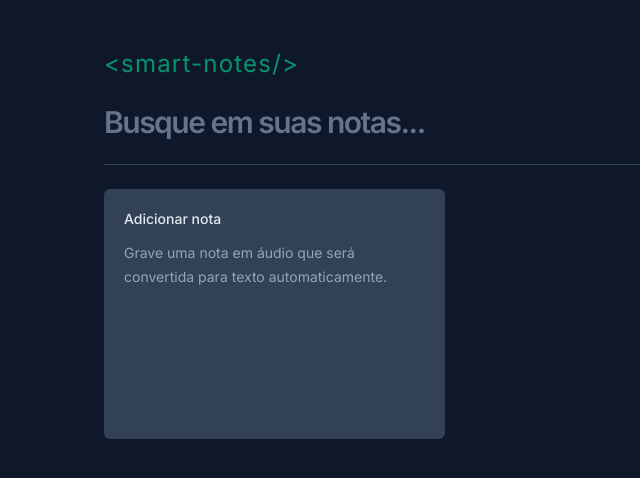
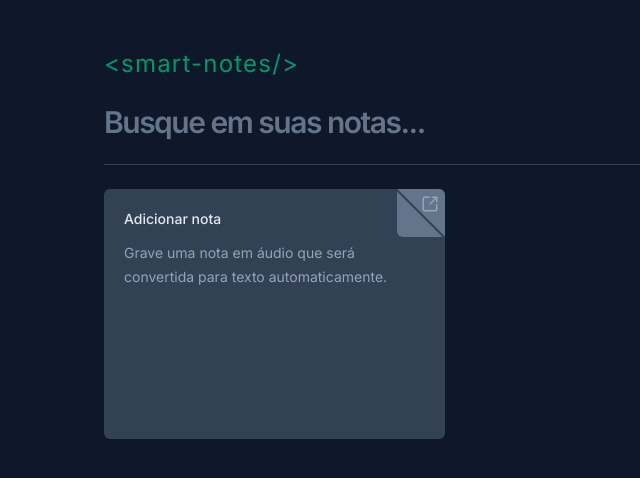
Before and after one commit to freddcf/smart-notes, a React (Vite) app: page / in a window 1280 px wide. Shown: the top 478 px of the page, without its empty margins (0-640 px from the left). Built offline with nearby package versions, Linux system fonts and the light colour scheme.

Commit message:
feat: improve new note design and behaviour

```diff
--- a/src/components/NewNoteCard.tsx
+++ b/src/components/NewNoteCard.tsx
@@ -1,5 +1,5 @@
 import * as Dialog from "@radix-ui/react-dialog";
-import { Mic, X } from "lucide-react";
+import { ArrowUpRightFromSquare, Mic, X } from "lucide-react";
 import { ChangeEvent, useState } from "react";
 import { toast } from "sonner";
 
@@ -12,6 +12,7 @@ let speechRecognition: SpeechRecognition | null = null;
 export default function NewNoteCard({ onNoteCreate }: NewNoteCardProps) {
   const [isRecording, setIsRecording] = useState(false);
   const [content, setContent] = useState("");
+  const [dialogToggle, setDialogToggle] = useState(false);
 
   function handleContentChange(e: ChangeEvent<HTMLTextAreaElement>) {
     setContent(e.target.value.trimStart());
@@ -78,9 +79,20 @@ export default function NewNoteCard({ onNoteCreate }: NewNoteCardProps) {
     }
   }
 
+  function handleDialogCLose() {
+    handleStopRecording();
+    setContent("");
+  }
+
   return (
-    <Dialog.Root>
-      <Dialog.Trigger className="rounded-md flex flex-col text-left bg-slate-700 p-5 gap-3 outline-none hover:ring-2 hover:ring-slate-600 focus-visible:ring-2 focus-visible:ring-emerald-500">
+    <Dialog.Root
+      open={dialogToggle}
+      onOpenChange={() => {
+        setDialogToggle(!dialogToggle);
+        handleDialogCLose();
+      }}
+    >
+      <Dialog.Trigger className="relative rounded-md flex flex-col text-left bg-slate-700 p-5 gap-3 outline-none hover:ring-2 hover:ring-slate-600 focus-visible:ring-2 focus-visible:ring-emerald-500">
         <span className="text-sm font-medium text-slate-200">
           Adicionar nota
         </span>
@@ -88,6 +100,11 @@ export default function NewNoteCard({ onNoteCreate }: NewNoteCardProps) {
           Grave uma nota em áudio que será convertida para texto
           automaticamente.
         </p>
+
+        <div className="absolute top-0 right-0 w-12 h-12 p-1.5 flex justify-end rounded-tr-md rounded-bl-md bg-slate-500 overflow-hidden">
+          <div className="bg-slate-700 absolute  translate-x-8 translate-y-6 w-[88px] h-[2px] rotate-45" />
+          <ArrowUpRightFromSquare size={18} className="text-slate-400" />
+        </div>
       </Dialog.Trigger>
 
       <Dialog.Portal>
```
